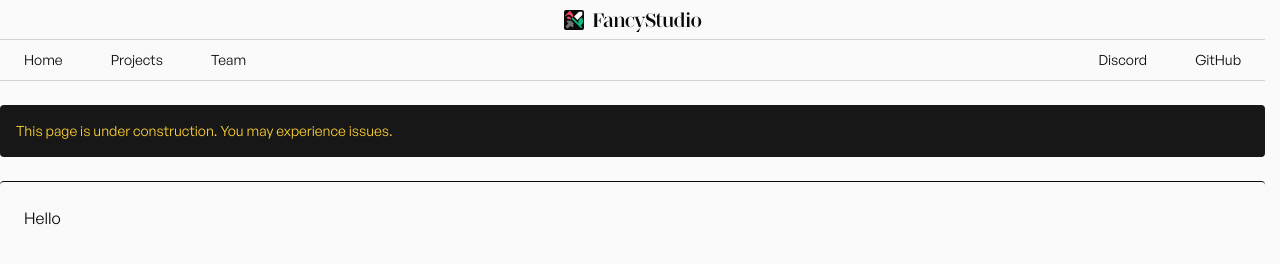
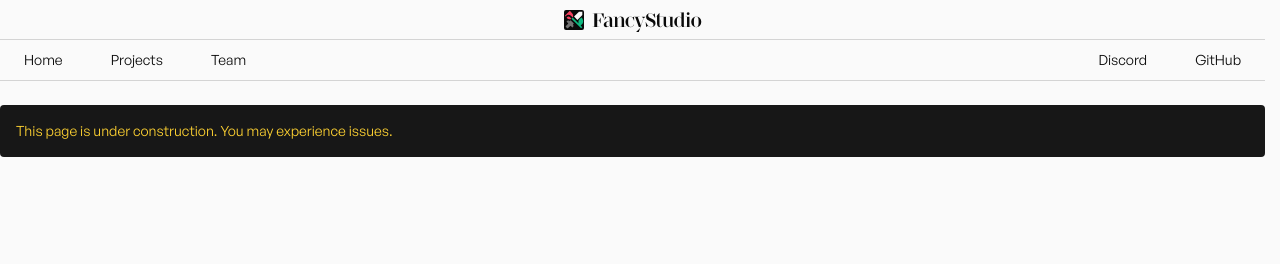
Before and after one commit to FancyStudioTeam/Website, an Astro site: page / in a window 1280 px wide. Built offline with nearby package versions, Linux system fonts and the light colour scheme; Astro itself is replaced by a stand-in of ours; what tailwind-animations would draw is missing.

Commit message:
chore: delete footer

```diff
--- a/src/components/footer/Footer.tsx
+++ /dev/null
@@ -1,7 +0,0 @@
-export function Footer() {
-	return (
-		<footer className='rounded-sm border-t p-6 dark:border-neutral-700'>
-			<h1>Hello</h1>
-		</footer>
-	);
-}
--- a/src/layouts/Layout.astro
+++ b/src/layouts/Layout.astro
@@ -4,7 +4,6 @@ import '#styles/globals.css';
 import '#styles/tailwind.css';
 
 import { ClientRouter } from 'astro:transitions';
-import { Footer } from '#components/footer/Footer';
 import ThemeScript from '#components/layout/ThemeScript.astro';
 import { Navbar } from '#components/navbar/Navbar';
 
@@ -62,6 +61,5 @@ interface Props {
 			url={url}
 		/>
 		<slot />
-		<Footer />
 	</body>
 </html>
```
